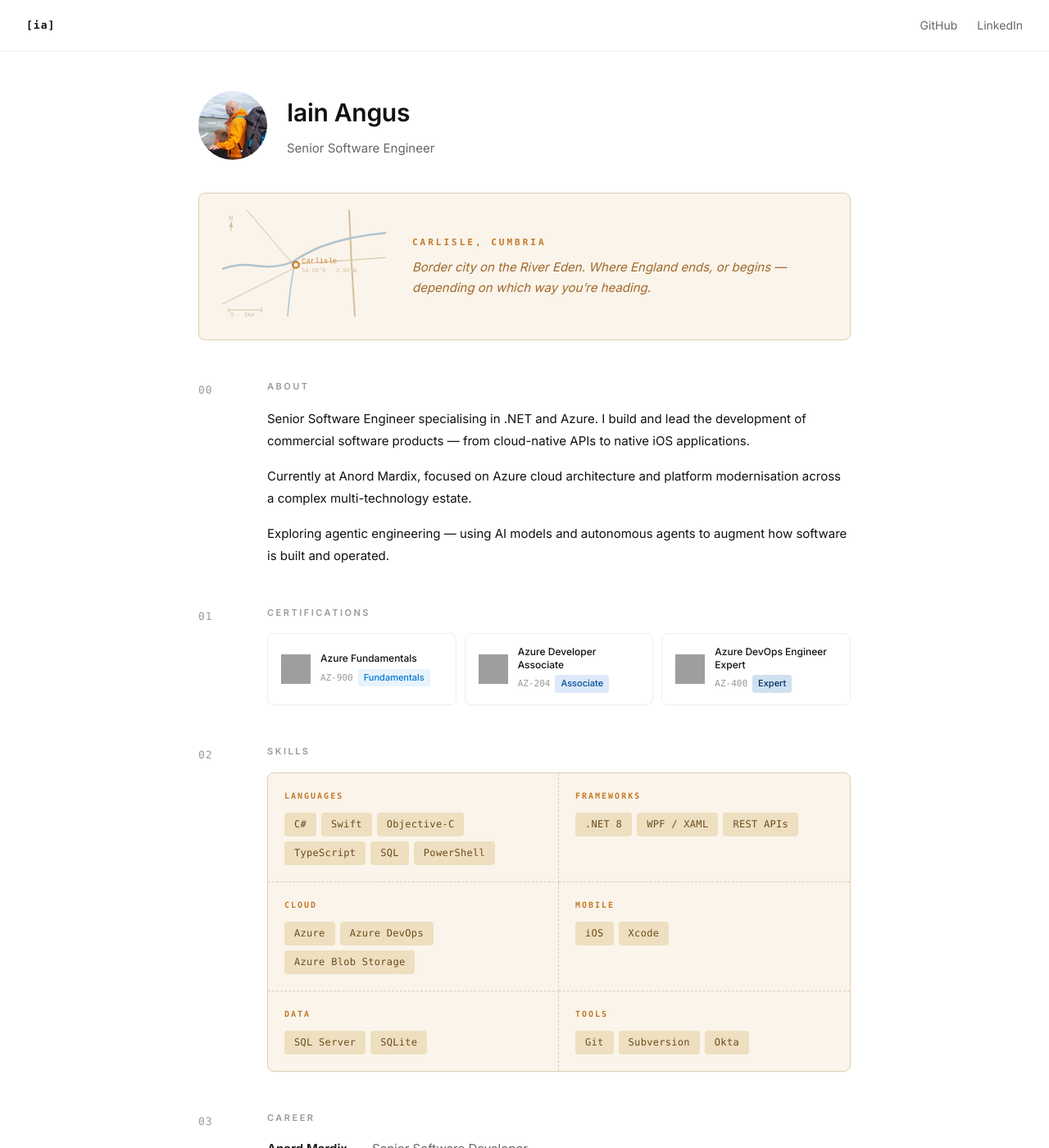
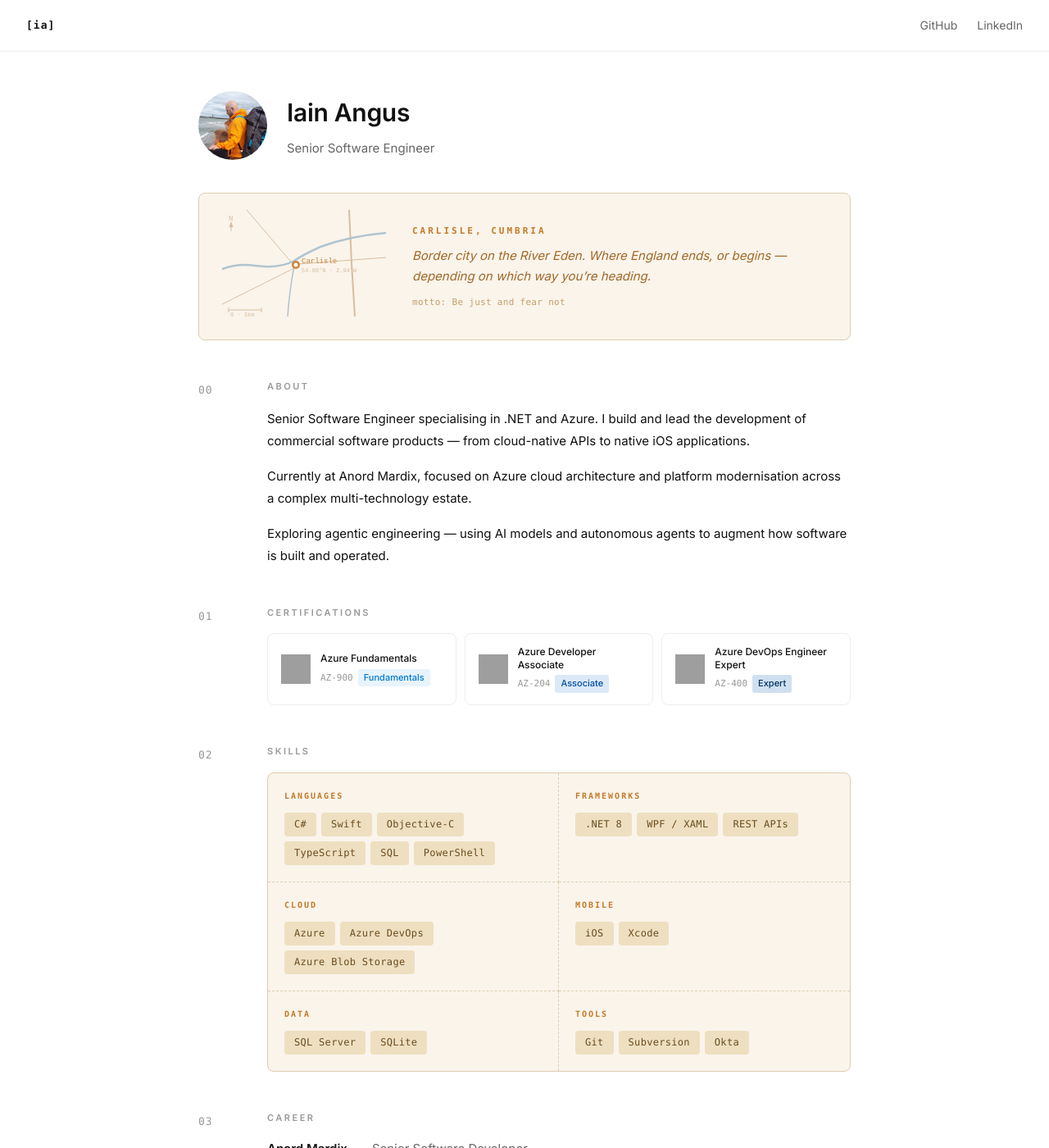
Before and after one commit to sixfortyfour/sixfortyfour.github.io, a Jekyll site: the page built from index.html, in a window 1280 px wide and 1400 px high. Shown: the whole window at 82% size. Built offline with Jekyll 4.4.1, drawn with Linux system fonts in a browser that asks for light colours; grey boxes are pictures that could not be loaded.

Commit message:
Add Carlisle motto to location card
Co-Authored-By: Claude Sonnet 4.6 <noreply@anthropic.com>

```diff
--- a/assets/main.scss
+++ b/assets/main.scss
@@ -136,6 +136,14 @@ a {
   font-size: 15px;
   line-height: 1.65;
   color: #a06828;
+}
+
+.location-motto {
+  font-family: 'SFMono-Regular', Consolas, 'Liberation Mono', Menlo, 'Courier New', monospace;
+  font-size: 11px;
+  color: #c4a06a;
+  margin-top: 10px;
+  letter-spacing: 0.3px;
 }
 
 /* Sections */
--- a/index.html
+++ b/index.html
@@ -45,6 +45,7 @@ layout: default
   <div class="location-info">
     <div class="location-name">Carlisle, Cumbria</div>
     <p class="location-desc">Border city on the River Eden. Where England ends, or begins &#8212; depending on which way you&#8217;re heading.</p>
+    <p class="location-motto">motto: Be just and fear not</p>
   </div>
 </div>
 
```
